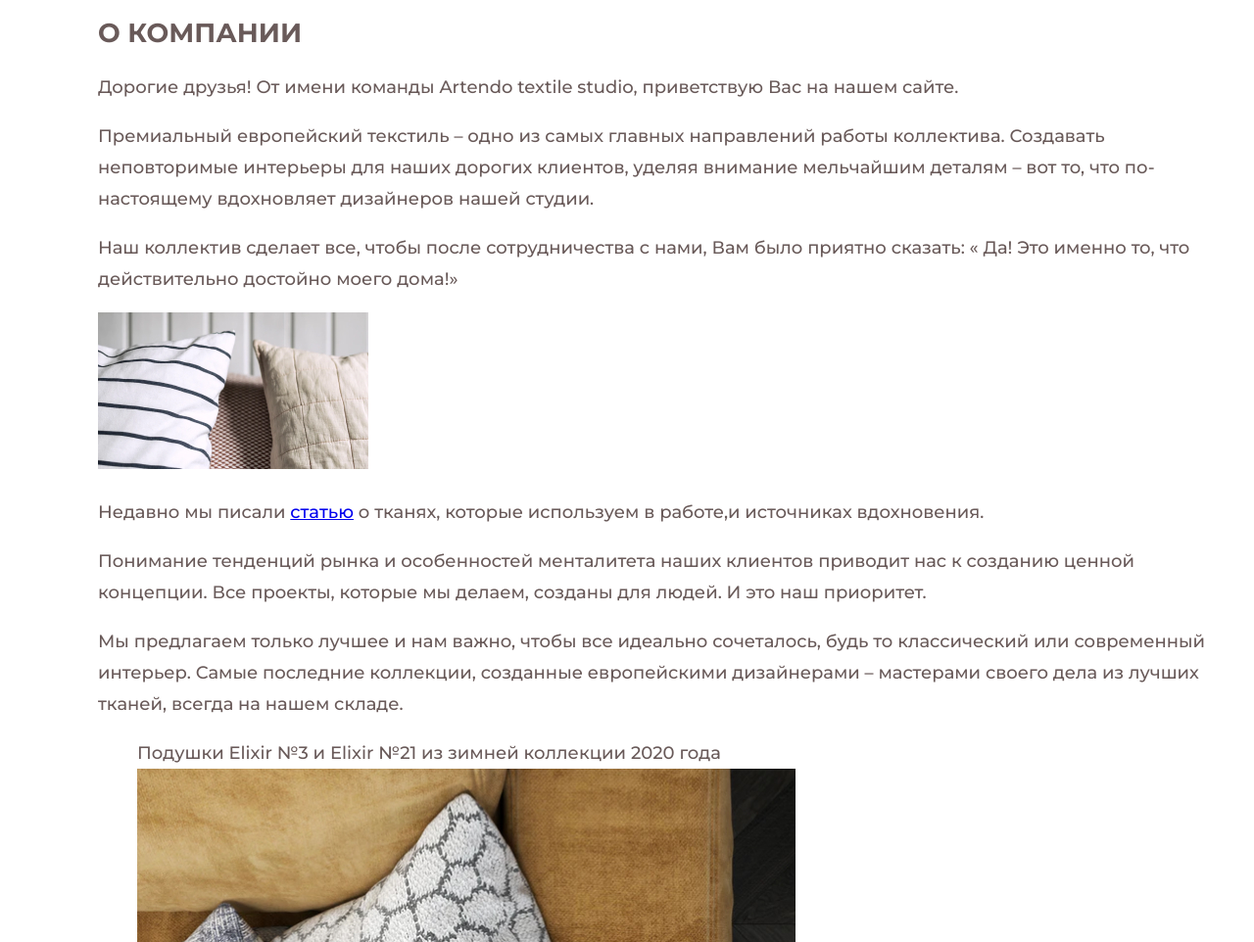
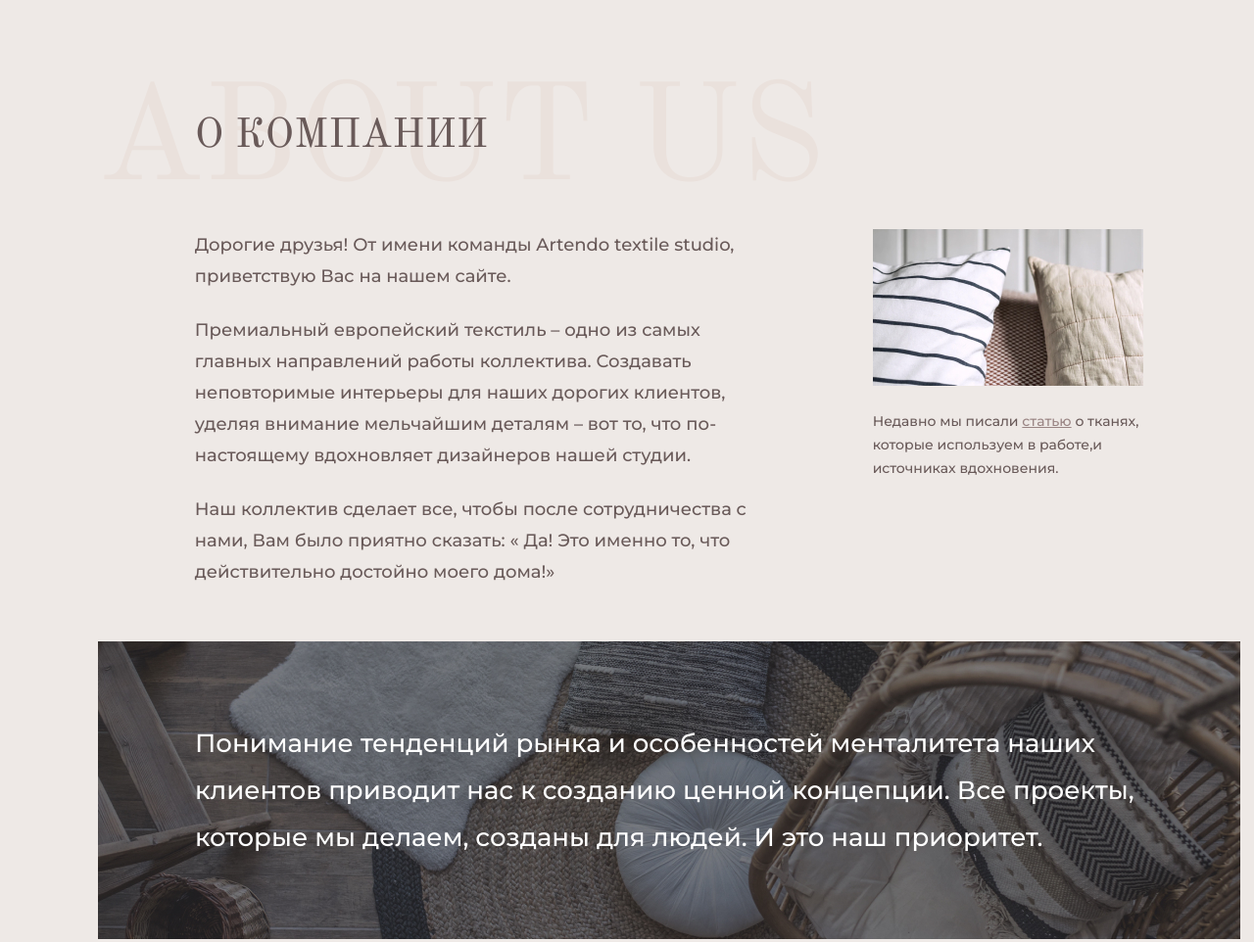
Before and after one commit to Aznaur/Abojur, a website: page src/index.html in a window 1280 px wide. Shown: the part 700-1662 px from the top of the page at 98% size. Drawn offline with nearby package versions, Linux system fonts and the light colour scheme; files that its build step writes are made by us from their sources; files whose address does not match are found by name.

Commit message:
Стилизовал секцию about

```diff
--- a/src/index.html
+++ b/src/index.html
@@ -35,8 +35,13 @@
         <img class="promo__image" src="img/promo-img.jpg" width="573" height="520" alt="Подушки разного размера и формы">
       </div>
     </div>
-    <section class="about container">
+    <section class="about">
+      <div class="about__wrapper container">
+        <header class="about__header">
           <h2 class="about__title">О КОМПАНИИ</h2>
+          <p class="about__subtitle">ABOUT US</p>
+        </header>
+
         <p class="about__text">Дорогие друзья! От имени команды Artendo textile studio, приветствую Вас на нашем сайте.</p>
         <p class="about__text">Премиальный европейский текстиль – одно из самых главных направлений работы коллектива. Создавать неповторимые интерьеры для наших дорогих клиентов, уделяя внимание мельчайшим деталям – вот то,  что по-настоящему вдохновляет дизайнеров нашей студии.</p>
         <p class="about__text">Наш коллектив сделает все, чтобы после сотрудничества с нами,  Вам было приятно сказать: « Да! Это именно то, что действительно достойно моего дома!»</p>
@@ -47,10 +52,11 @@
         <p class="about__text-accent">Понимание тенденций рынка и особенностей менталитета наших клиентов приводит нас к созданию ценной концепции. Все проекты, которые мы делаем, созданы для людей. И это наш приоритет.</p>
         <p class="about__text">Мы предлагаем только лучшее и нам важно, чтобы все идеально сочеталось, будь то классический или современный интерьер. Самые последние коллекции, созданные европейскими дизайнерами  – мастерами своего дела из лучших тканей,  всегда на нашем складе.</p>
         <figure class="about__figure">
-        <figcaption>Подушки Elixir №3 и Elixir №21 из зимней коллекции 2020 года</figcaption>
+          <figcaption>Подушки <a href="#" class="about__link">Elixir №3</a> и <a href="#" class="about__link">Elixir №21</a> из зимней коллекции 2020 года</figcaption>
           <img src="img/image-Elixir.jpg" alt="" width="672" height="360">
         </figure>
         <p class="about__text">Мы не хотим просто делать текстиль. Мы хотим его создать. Мы хотим, чтобы он  был  исключительным  и отличался, сохраняя качество на максимальном уровне.</p>
+      </div>
     </section>
   </main>
 
--- /dev/null
+++ b/src/scss/blocks/about.scss
@@ -0,0 +1,108 @@
+.about {
+  background-color: #EEE9E6;
+  padding-top: 80px;
+
+  &__wrapper {
+    display: grid;
+    grid-template-columns: repeat(12, 1fr);
+    grid-template-rows: repeat(8, auto) ;
+    column-gap: 20px;
+  }
+
+  &__header {
+    font-family: 'OldStandardTT', 'Times New Roman', serif;
+    grid-column: 1/-1;
+    display: grid;
+    grid-template-columns: repeat(12, 1fr);
+    align-items: center;
+    column-gap: 20px;
+    margin-bottom: 33px;
+  }
+
+  &__title {
+    grid-column: 2/-1;
+    grid-row: 1;
+    font-weight: 400;
+    font-size: 42px;
+    line-height: 54px;
+    margin: 0;
+    z-index: 1;
+  }
+
+  &__subtitle {
+    grid-column:  1/-1;
+    grid-row: 1;
+    font-size: 140px;
+    line-height: 110px;
+    text-transform: uppercase;
+    color: #EAE1DC;
+    left: -99px;
+    top: 0;
+    margin: 0;
+    margin-top: 15px;
+  }
+
+  &__text {
+    grid-column: 2 / span 6;
+    margin: 0;
+    margin-bottom: 15px;
+  }
+
+  &__aside {
+    grid-column: 9/ span 3;
+    grid-row: 2/ 4;
+  }
+
+  &__text-accent {
+    padding: 80px 99px;
+    grid-column: 1/-1;
+    min-height: 304px;
+    background-image: url('../../img/bg-accent.jpg');
+    background-repeat: no-repeat;
+    background-position: center center;
+    box-sizing: border-box;
+    margin: 0;
+    font-size: 26px;
+    line-height: 48px;
+    color: #ffffff;
+    font-weight: 500;
+    margin: 40px 0;
+  }
+
+  &__figure {
+    grid-column: 2/ span 10;
+    margin: 0;
+    display: flex;
+    align-items: flex-end;
+    flex-direction: row-reverse;
+    margin: 40px 0;
+
+    & > img {
+      margin-right: 40px;
+    }
+
+    & figcaption {
+      position: relative;
+      padding-left: 20px;
+      font-size: 14px;
+      line-height: 24px;
+
+      &::before {
+        content: "";
+        position: absolute;
+        border-left: 1px solid #A78587;
+        height: 100%;
+        left: 0;
+      }
+    }
+  }
+
+  &__image-text {
+    font-size: 14px;
+    line-height: 24px;
+  }
+
+  &__link {
+    color: #9A8584;
+  }
+}
--- a/src/scss/blocks/promo.scss
+++ b/src/scss/blocks/promo.scss
@@ -1,5 +1,5 @@
 .promo {
-  background-color: #E5E5E5;
+  background-color: #EEE9E6;
   background-image: url('../../img/promo-bg.jpg');
   background-repeat: no-repeat;
   background-position: center bottom 80px;
--- a/src/scss/style.scss
+++ b/src/scss/style.scss
@@ -5,3 +5,4 @@
 @import "blocks/page-header";
 @import "blocks/logo";
 @import "blocks/promo";
+@import "blocks/about";
```
Lines whose indentation alone changed are shown as unchanged.
